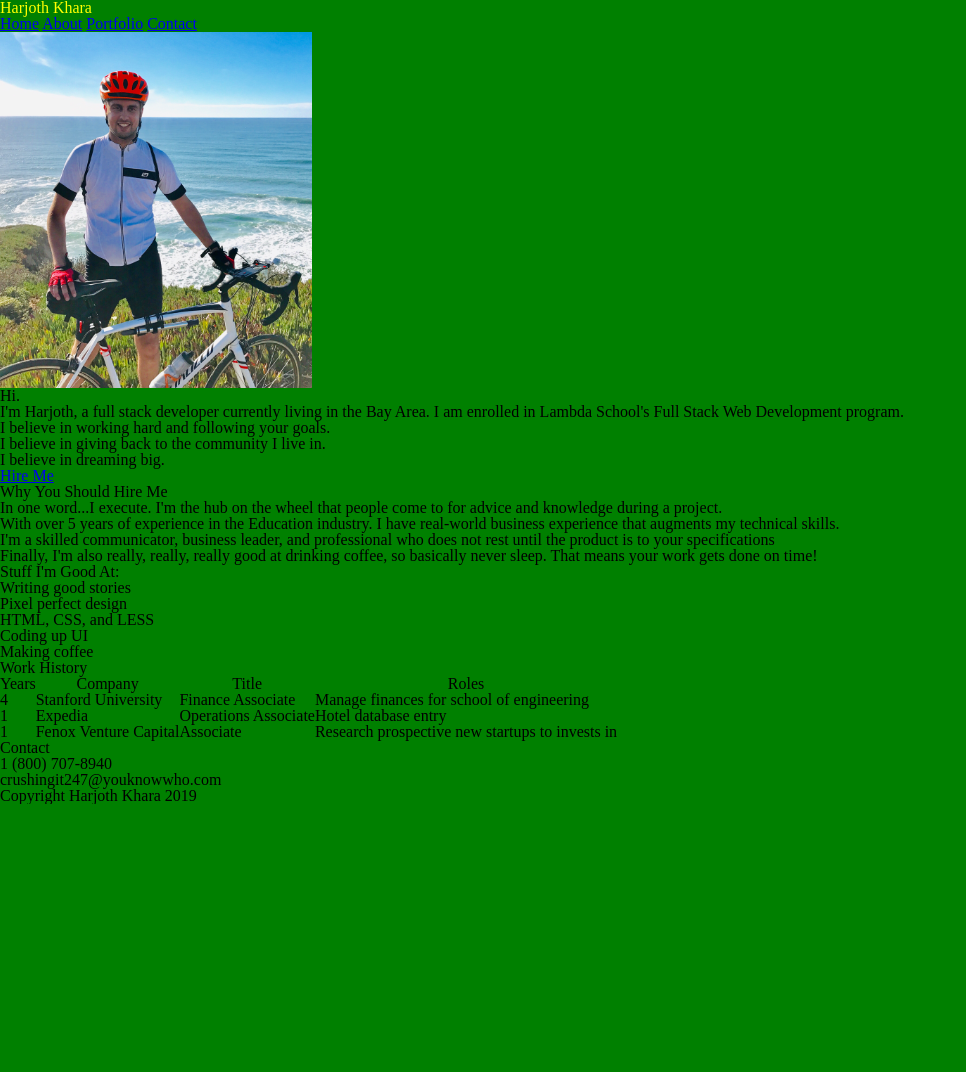
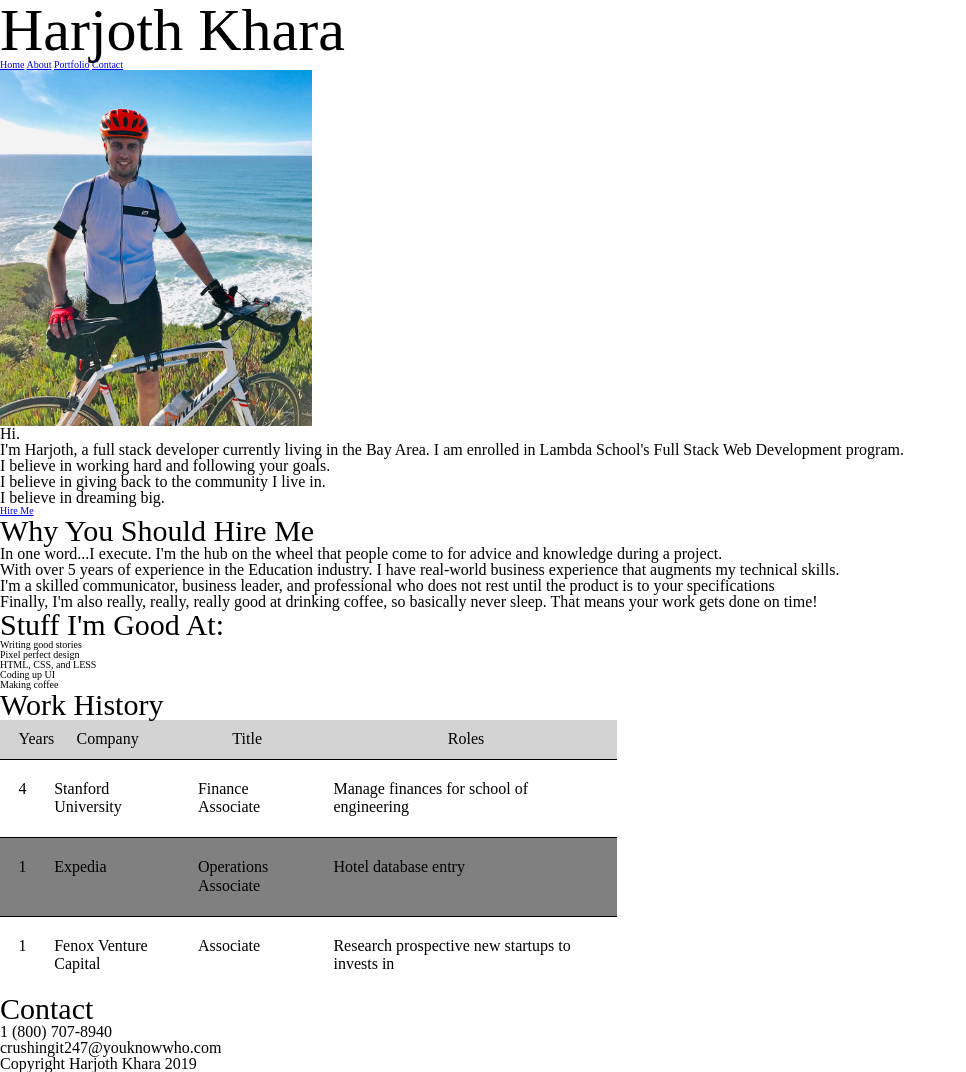
Before and after one commit to harjothkhara/Resume-Project-LESS, a plain HTML site: page index.html in a window 1280 px wide. Shown: the whole page, without its empty margins (0-966 px from the left). Before the commit the page ends 804 px from the top, so only its background shows below. Drawn offline with Linux system fonts and the light colour scheme.

Commit message:
base css selectors - time researching tr(table row) &:nth-child(odd)

```diff
--- a/less/index.less
+++ b/less/index.less
@@ -134,11 +134,58 @@ table {
   box-sizing: border-box;
 }
 
+html {
+  font-size: 62.5%;
+  // of default browser font-size of 16px, so working with 10px;
+  // 10px = 1rem
+  // 12px = 1.2rem...
+}
+
 html,
 body {
   height: 100%;
-  background-color: green;
 }
 h1 {
-  color: yellow;
+  font-size: 6rem;
+  // or 60px, 60/10
 }
+h2,
+h3,
+h4,
+h5,
+h6 {
+  font-size: 3rem;
+}
+p {
+  font-size: 1.6rem;
+}
+// img {
+//   height: auto;
+//   width: 100%;
+// }
+table {
+  font-size: 1.6rem;
+}
+th {
+  //table header
+  padding: 10px 3%;
+  text-align: center;
+  background: lightgrey; //does not change from nth-child(odd) because this selector is more specific
+}
+tr {
+  // table row
+  line-height: 1.17;
+  &:nth-child(odd) {
+    //do line height property and...
+    background: grey;
+  }
+}
+// only changes to odd nth child of tr:
+// tr:nth-child(odd) {
+//   background: grey;
+// }
+td {
+  //table data
+  padding: 20px 3%;
+  border-top: 1px solid black;
+}
```
Also changed, not shown: css/index.css.
